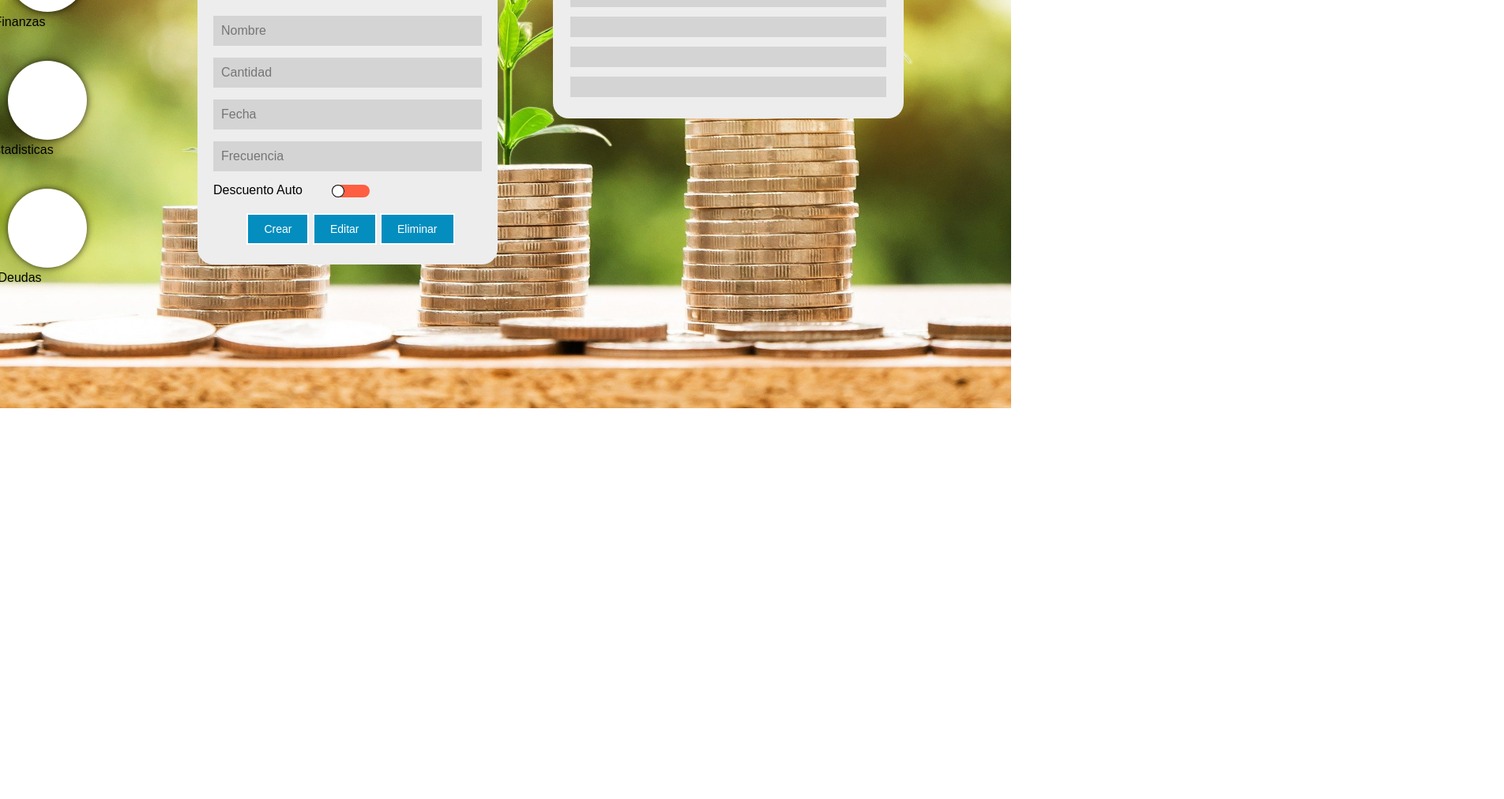
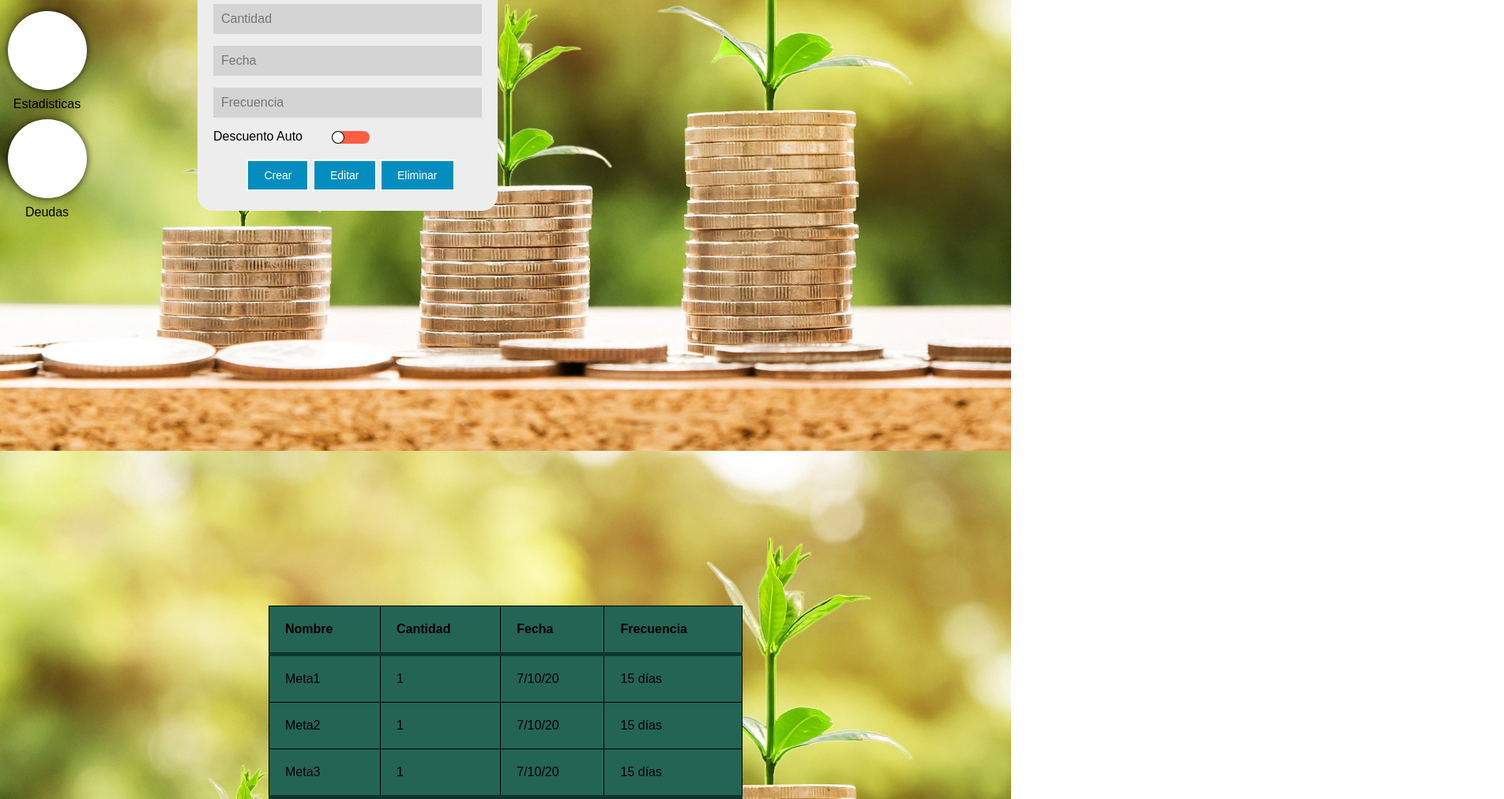
Before and after one commit to NataliaDiazCastro/ProyectoMINTIC, a plain HTML site: page Modulo Alcancia/index.html in a window 1280 px wide. Shown: the part 283-1295 px from the top of the page at 79% size, 1904 px wide, since content can reach past the window. Before the commit the page ends 800 px from the top, so only its background shows below. Drawn offline with Linux system fonts and the light colour scheme.

Commit message:
Add files via upload

```diff
--- a/Modulo Alcancia/CSS/styles.css
+++ b/Modulo Alcancia/CSS/styles.css
@@ -24,39 +24,66 @@ body{
 
 .contenedorFrase{
     position: relative;
-    top: 50px;
-    left: 16.5cm;
+}
+
+.contenedorBotones {
+    position: relative;
+    top: 70px;
+  }
+
+
+   .boton-centro {
+     display: flex;
+     flex-direction: column;
+   }
+
+   .boton-centro > a {
+    color: black; /*Color letras botones xd*/
+   }
+
+  .buttonF {
+    max-width: fit-content;
+    display: flex;
+    flex-direction: column;
+    text-align: center;
+  }
+
+  .contenedorTodo{
+    padding-top: 80px;
+    height: 100%;
+    text-align: center;
+    position: relative;
+    backdrop-filter: blur(3px);
+  }
+
+  .contenedorFrase{
+      position: relative;
+  }
+
+  .buttonF > a {
+    margin-bottom: 20px;
   }
 
   .boton {
       display: inline-block;
       position: relative;
-    top: 90px;
-    left: 10px;
       width: 100px;
       height: 100px;
       border-radius: 50%;
       background-color:white;
-    margin-bottom: 40px;
+      margin: 9.5px;
       cursor: pointer;
       box-shadow: 0px 0px 10px 0px rgba(0,0,0,0.75);
   }
 
-.titulo {
-   color: black;
+  .titulo a{
       position: relative;
-    top: 50px;
-    right: 615px;
-    display:  flex;
-    justify-content: center;
-
-
-}
-
-
-
-.contenedorTodo {
-   padding-top: 80px;
+      top: 110px;
+      color:#000;
+      font-size:20px;
+      text-decoration: none;
+      cursor: pointer;
+      margin:  15px ;
   }
 
 
@@ -162,7 +189,7 @@ body, html {
     width: 100%;
     max-width: 380px;
     position: relative;
-    top: -385px;
+    top: -350px;
     left: 250px;
 }
 
@@ -180,6 +207,7 @@ body, html {
     text-align: center;
     margin-bottom: 20px;
     color: #048dbf;
+
 }
 
 .registro_Metas form input{
@@ -257,46 +285,34 @@ body, html {
     transform: translateX(2rem);
 }
 
-
-.lista-metas{
-    display: flex;
-    align-items: center;
-    width: 100%;
-    max-width: 380px;
-    position: relative;
-    top: -798px;
-    left: 700px;
+#main-container{
+    margin: 150px auto;
+    width: 600px;
 }
 
-.ul-vertical h2{
-    position: relative;
-    bottom: 11px;
+table{
+    background-color: white;
+    text-align: left;
+    border-collapse: collapse;
+    width: 100%;
 }
 
-.ul-vertical{
-    font-size: 20px;
-    text-align: center;
-    position: relative;
-    margin-bottom: 20px;
-    color: #048dbf;
+th, td{
+    border: solid 1px black;
+    padding: 20px;
 }
 
-.ul-vertical {
-	list-style: none;
-	margin: 0;
-	padding: 25px 20px;
-	background-color: #ededed;
-	display: inline-block;
-    border-radius: 20px;
+thead{
+    background-color: #246455;
+    border-bottom: solid 5px #0F362D;
 }
-.ul-vertical li {
-	background-color: #d4d4d4;
-	height: 30px;
-    width: 150px;
-	margin: 0;
-	padding: 10px 200px;
-	border: 2px solid #ededed;
+
+tr:nth-child(event){
+    background-color: #ddd;
 }
-.ul-vertical li+li {
-	margin-top: 8px;
+
+tr:hover td{
+    background-color: #369681;
+    color: white;
+
 }
--- a/Modulo Alcancia/index.html
+++ b/Modulo Alcancia/index.html
@@ -25,10 +25,6 @@
         </ul>
     </nav>
 
-    <div class="contenedorFrase">
-        <h2>Alcancia</h2>
-    </div>
-
     <div class="contenedorBotones">
         <div class="buttonF">
           <div class="boton-centro">
@@ -55,26 +51,32 @@
             <input type="text" placeholder="Frecuencia">
             <p>Descuento Auto</p>
             <div class="switch-button">
-                <!-- Checkbox -->
                 <input type="checkbox" name="switch-button" id="switch-label" class="switch-button__checkbox">
-                <!-- Botón -->
                 <label for="switch-label" class="switch-button__label"></label>
             </div>
-
             <button>Crear</button>
             <button>Editar</button>
             <button>Eliminar</button>
         </form>
     </div>
 
-    <div class="lista-metas">
-        <ul class="ul-vertical">
-            <h2>Lista de Metas</h2>
-            <li></li>
-            <li></li>
-            <li></li>
-            <li></li>
-          </ul>
+    <div id="main-container" class="tabla">
+        <table>
+            <thead>
+                <tr>
+                    <th>Nombre</th> <th>Cantidad</th> <th>Fecha</th> <th>Frecuencia</th>
+                </tr>
+            <thead>
+                <tr>
+                    <td>Meta1</td> <td>1</td> <td>7/10/20</td>  <td>15 días</td>
+                </tr>
+                <tr>
+                    <td>Meta2</td> <td>1</td> <td>7/10/20</td>  <td>15 días</td>
+                </tr>
+                <tr>
+                    <td>Meta3</td> <td>1</td> <td>7/10/20</td>  <td>15 días</td>
+                </tr>
+        </table>
     </div>
 
 </body>
```
Lines whose indentation alone changed are shown as unchanged.
